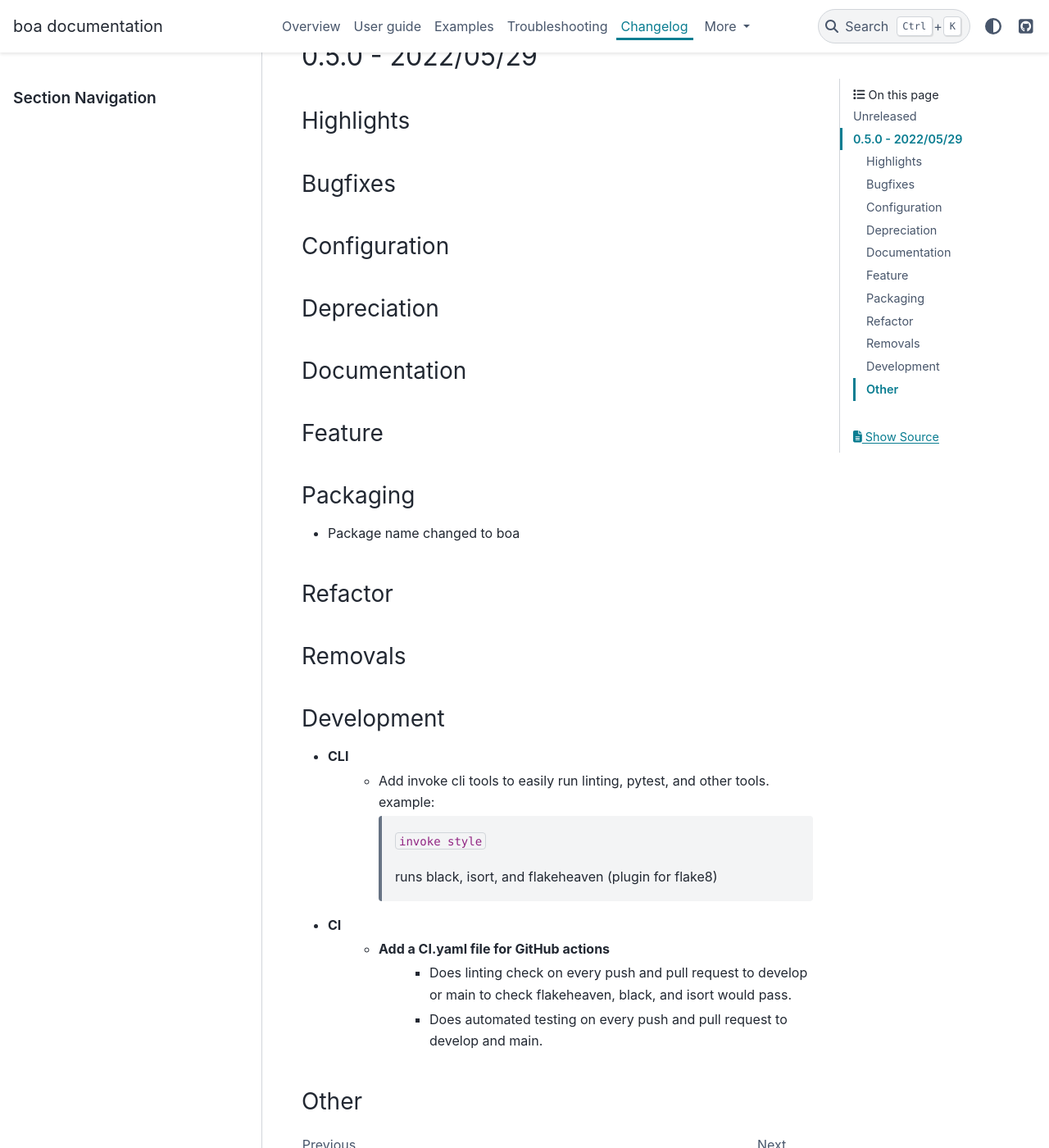
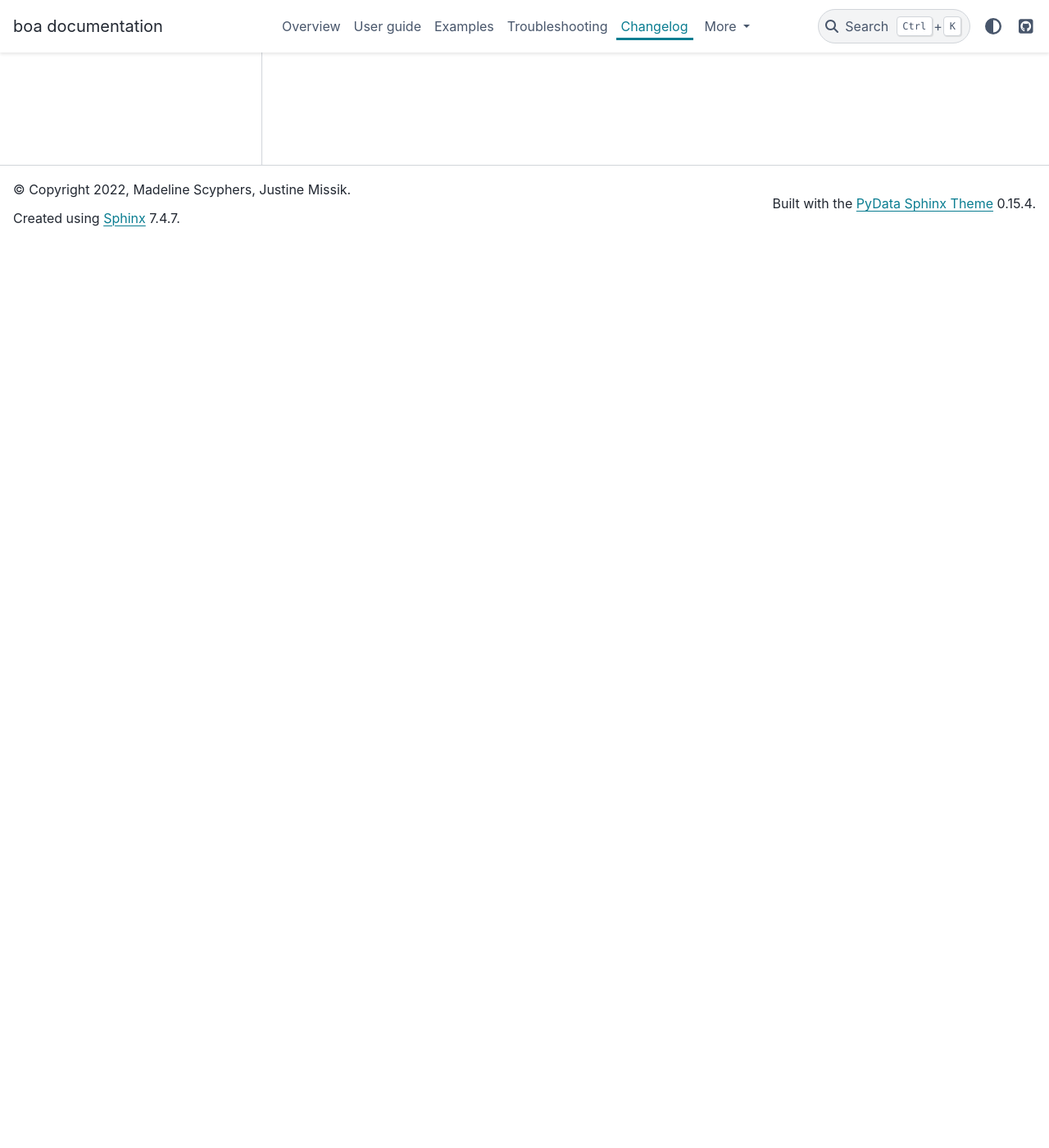
Before and after one commit to madeline-scyphers/boa, a Sphinx documentation site: the page built from docs/changelog.rst, in a window 1280 px wide and 1400 px high, scrolled down 1105 px. Shown: the whole window at 82% size. Built offline with Sphinx 7.4.7 and the PyData theme 0.15.4, drawn with Linux system fonts in a browser that asks for light colours; pages that are not in the unit, such as notebooks, are missing from menus; comment, search, counter and statistics services are not loaded; some of the changed text lies outside the part shown.

```diff
--- a/docs/changelog.rst
+++ b/docs/changelog.rst
@@ -2,160 +2,4 @@
 Changelog
 #########
 
-*******************
-Unreleased
-*******************
-
-Highlights
-==============
-
-..
-    Include any especially major or disruptive changes here
-
-Bugfixes
-==============
-
-..
-    Bugfixes for the boa code base
-
-Configuration
-==============
-
-..
-    Changes to how boa can be configured
-
-Depreciation
-==============
-
-..
-    Changes to boa's code that deprecates previous code or behavior
-
-Documentation
-==============
-
-..
-    Major changes to documentation and policies. Small docs changes
-     don't need a changelog entry.
-
-Feature
-==============
-
-..
-    New Features added to boa
-
-Packaging
-==============
-
-..
-    Changes to how boa is packaged, such as dependency requirements
-
-
-Refactor
-==============
-
-..
-    Changes to how boa's code with no changes to behavior
-
-Removals
-==============
-
-..
-    BREAKING changes of code or behavior in boa
-
-Development
-==============
-
-..
-    Changes to development environment, tools, etc.
-
-
-Other
-==============
-
-..
-    Things that don't fit into the above categories
-
-
-*******************
-0.5.0 - 2022/05/29
-*******************
-
-Highlights
-==============
-
-..
-    Include any especially major or disruptive changes here
-
-Bugfixes
-==============
-
-..
-    Bugfixes for the boa code base
-
-Configuration
-==============
-
-..
-    Changes to how boa can be configured
-
-Depreciation
-==============
-
-..
-    Changes to boa's code that deprecates previous code or behavior
-
-Documentation
-==============
-
-..
-    Major changes to documentation and policies. Small docs changes
-     don't need a changelog entry.
-
-Feature
-==============
-
-..
-    New Features added to boa
-
-Packaging
-==============
-
-..
-    Changes to how boa is packaged, such as dependency requirements
-
-- Package name changed to boa
-
-Refactor
-==============
-
-..
-    Changes to how boa's code with no changes to behavior
-
-Removals
-==============
-
-..
-    BREAKING changes of code or behavior in boa
-
-Development
-==============
-
-..
-    Changes to development environment, tools, etc.
-
-- CLI
-    - Add invoke cli tools to easily run linting, pytest, and other tools. example:
-
-        ``invoke style``
-
-        runs black, isort, and flakeheaven (plugin for flake8)
-- CI
-    - Add a CI.yaml file for GitHub actions
-        - Does linting check on every push and pull request to develop or main to check flakeheaven, black, and isort would pass.
-        - Does automated testing on every push and pull request to develop and main.
-
-Other
-==============
-
-..
-    Things that don't fit into the above categories
+See `Release Notes <https://github.com/madeline-scyphers/boa/releases>`_
--- a/docs/user_guide/getting_started.rst
+++ b/docs/user_guide/getting_started.rst
@@ -31,7 +31,8 @@ Clone the boa repository from `boa's GitHub page <https://github.com/madeline-sc
 
 From the root directory of the cloned repository, run::
 
-    conda env create --file environment.yaml
+     conda env create; conda env update --name boa --file environment_dev_update.yml
+
 
 This will install boa in editable mode.
 
--- a/setup.py
+++ b/setup.py
@@ -62,7 +62,7 @@ setup(
     python_requires=">=3.7",
     install_requires=install_requires,
     extras_require={
-        "dev": ["black", "black[jupyter]", "isort", "flake8", "flakeheaven", "pytest", "invoke"],
+        "dev": ["black<=22.3.0", "black[jupyter]", "isort", "flake8", "flakeheaven", "pytest", "invoke"],
         "docs": ["sphinx", "myst-nb", "pydata-sphinx-theme"],
         "examples": ["jupyter", "hvplot"],
     },
--- a/tasks.py
+++ b/tasks.py
@@ -70,7 +70,7 @@ All Style Checks Passed Successfully
 
 
 @task
-def pytest(command, options=""):
+def test(command, options=""):
     """Runs pytest to identify failing tests and doctests"""
 
     print(
@@ -99,7 +99,7 @@ Running Sphinx to test the docs building
     command.run("sphinx-build -b html docs docs/_build", echo=True, pty=POSIX)
 
 
-@task(pre=[black, isort, lint, pytest, docs])
+@task(pre=[black, isort, lint, test, docs])
 def all(
     command,
 ):
```
Also changed, not shown: CHANGELOG.md (added, +3 -0 lines), README.md (+4 -2 lines), environment.yml (renamed from environment.yaml, +6 -5 lines), environment_dev.yaml (deleted, +0 -34 lines), environment_dev_update.yml (added, +10 -0 lines), .readthedocs.yaml, 3 other files.
